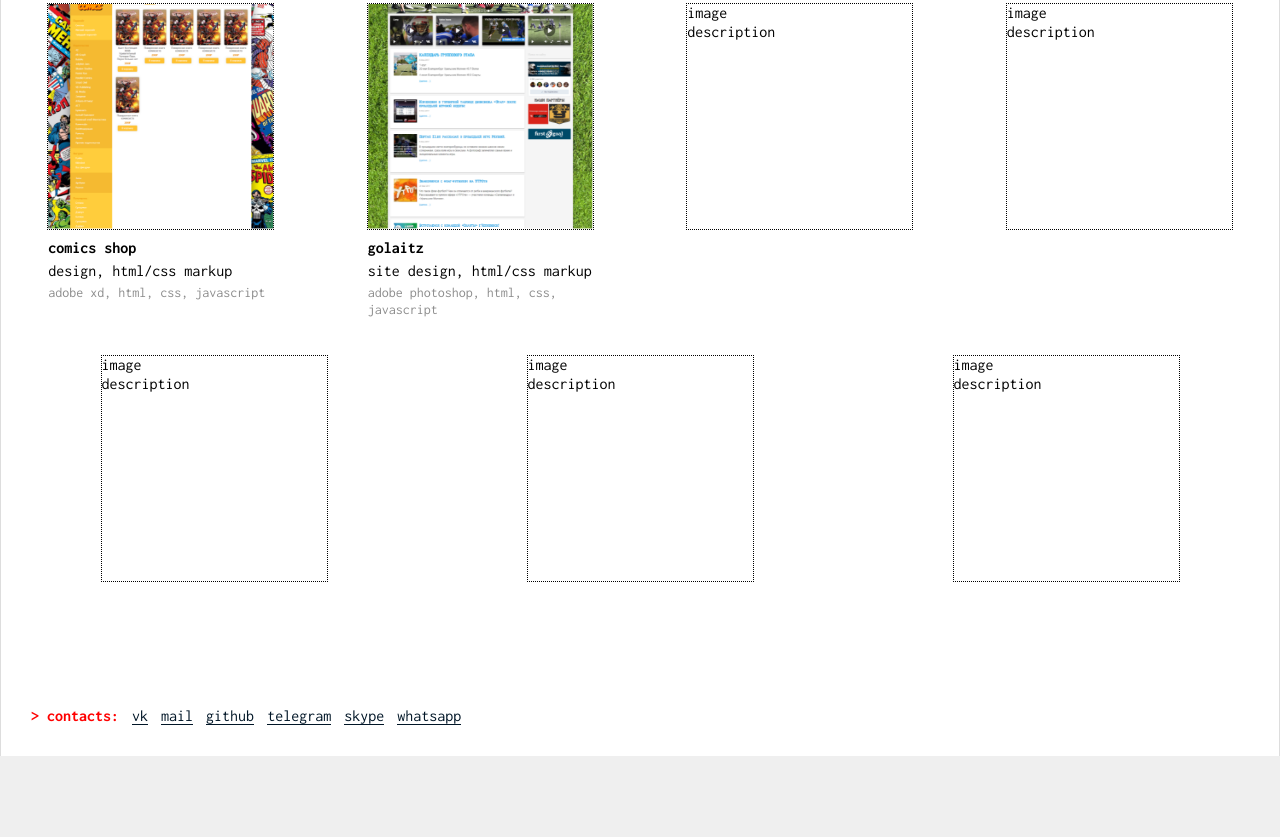
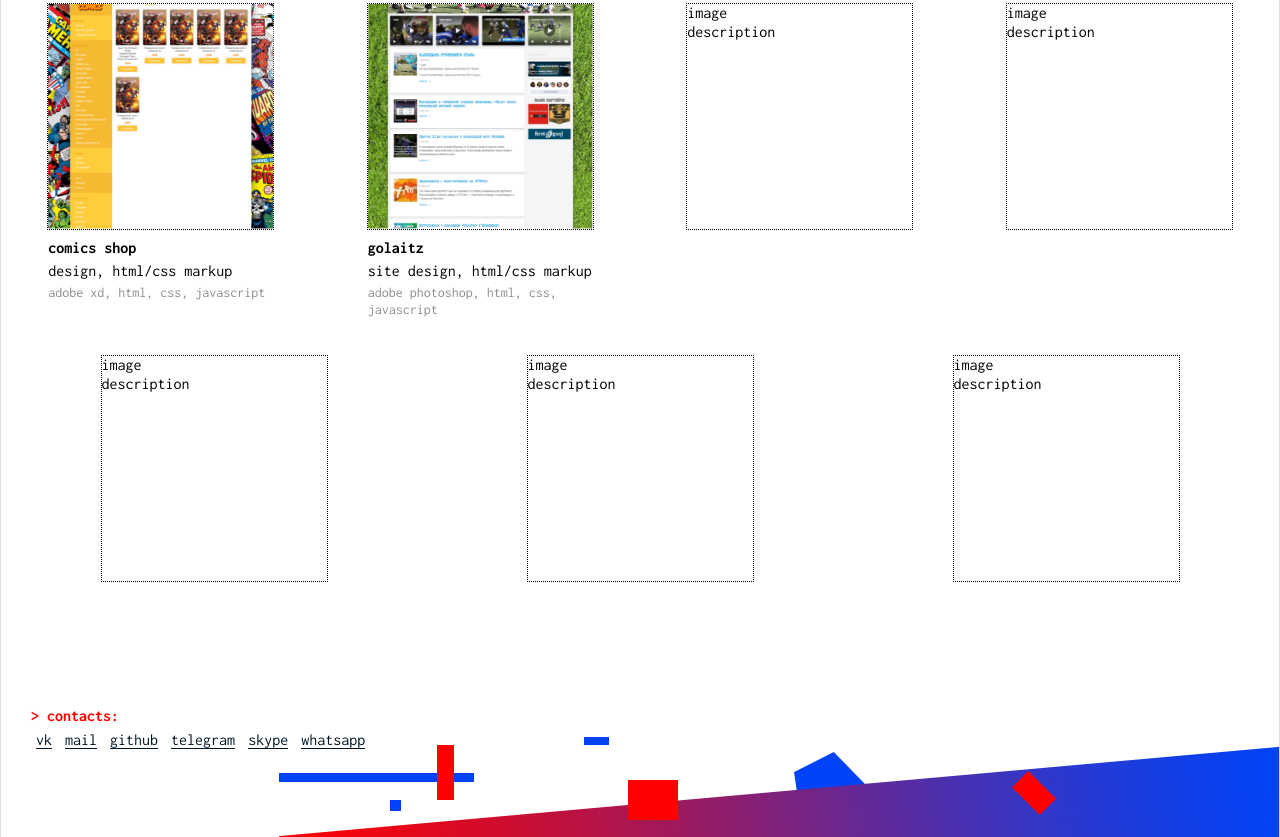
Before and after one commit to nklnke/nklnke.github.io, a plain HTML site: page index.html in a window 1280 px wide. Shown: the part 277-1114 px from the top of the page. Before the commit the page ends 1033 px from the top, so only its background shows below. Drawn offline with Linux system fonts and the light colour scheme.

Commit message:
Footer background + lilfixes

```diff
--- a/css/style.css
+++ b/css/style.css
@@ -95,13 +95,26 @@ body *::selection {
 
 }
 
-.footer span { font-weight: bold; color: #f00; }
+.footer {
+  height: 100px;
+  background: url(../img/footer-bg.png) no-repeat;
+  background-position: right bottom;
+}
+
+.footer span {
+  font-weight: bold;
+  color: #f00;
+  background-color: #fff;
+  display: block;
+  margin-bottom: 5px;
+}
 
 .footer a {
   margin-left: 5px;
   text-decoration: none;
   border-bottom: 1px solid #011627;
   color: #011627;
+  background-color: #fff;
 }
 
 .footer a:hover {
```
Also changed, not shown: index.html (+1 -1 lines), img/footer-bg+.png (added), img/footer-bg.png (added), 1 other file.
